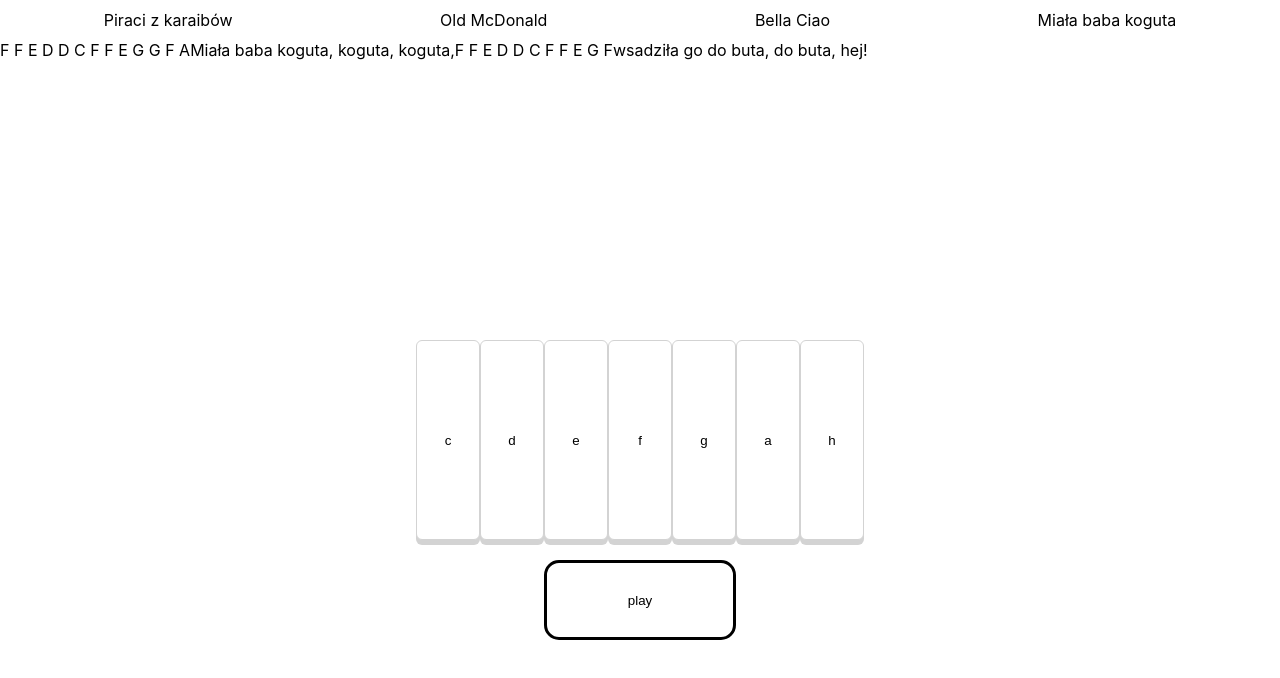
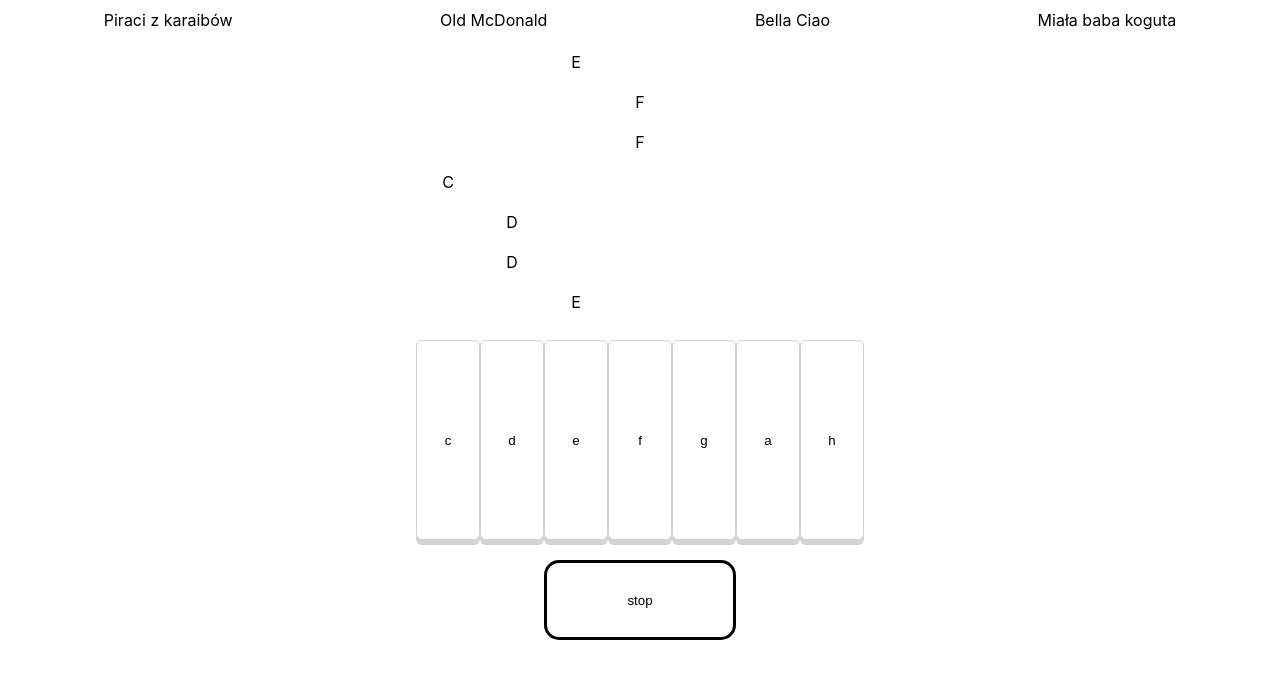
Before and after one commit to KamilSend/ekeyboard, a React (Create React App) app: page /Miala_baba_koguta in a window 1280 px wide. Both pictures are taken after a click on the button "play". Shown: the top 678 px of the page. Built offline with nearby package versions, Linux system fonts and the light colour scheme; what uifx would draw is missing.

Commit message:
letters from other songs

```diff
--- a/src/components/PlayButton.js
+++ b/src/components/PlayButton.js
@@ -2,7 +2,6 @@ import React from 'react'
 import './PlayButton.scss'
 import Song from './Song'
 import Songs from './Songs'
-
 
 class PlayButton extends React.Component{
 
@@ -11,15 +10,58 @@ class PlayButton extends React.Component{
     }
 
     handlePlayClick = () => {
+        //duration depends on song
+        const urlName = [...window.location.pathname]
+        urlName.shift()
+        urlName.shift()
+        urlName.shift()
+        urlName.shift()
+        urlName.shift()
+        urlName.shift()
+        urlName.shift()
+        urlName.shift()
+        urlName.shift()
+        urlName.shift()
+        urlName.shift()
+
+        const mySong = urlName.join("")
+
+        let duration
+
+        if(mySong==="Old_McDonald"){
+            duration = 9000
+        }else if (mySong==="Miala_baba_koguta") {
+            duration =11000
+        }else {
+            duration = 9000
+        }
+
+        //clearTimeout which might be set from click before
+        clearTimeout(this.turnOffactive);
+
+        //start or stop playing
         this.setState({
             active: !this.state.active
         })
+        //set interval to change button to "play" when stop playing
+        this.turnOffactive = setTimeout(() => {
+            this.setState(() => ({active: false}))
+        }, duration);
+
+        // e.target.classList.contains(this.myClass)
+        // OldMcDonald
     }
 
     handleNavLinkClick = () => {
+        //change status to false when changing songs to prevent running new song before clicking play
         this.setState({
             active: false
         })
+    }
+
+    componentWillUnmount() {
+        //clear timeout when component will unmount
+        clearTimeout(this.turnOffactive);
     }
 
     render(){
@@ -28,18 +70,10 @@ class PlayButton extends React.Component{
                 <Songs handleNavLinkClick={this.handleNavLinkClick}/>
                 {this.state.active?<Song play={this.state.active}/>:null}
 
-                <button onClick={this.handlePlayClick} className="PlayButton">play</button>
+                <button onClick={this.handlePlayClick} className="PlayButton">{!this.state.active?'play':'stop'}</button>
             </>
         )
     }
 }
 
-
-// const PlayButton = () => {
-//
-//         return(
-//             <button className="PlayButton">play</button>
-//         )
-//     }
-
 export default PlayButton
--- a/src/components/Song.js
+++ b/src/components/Song.js
@@ -4,23 +4,19 @@ import Piraci_z_karaibow from "../songs/Piraci_z_karaibow";
 import Old_McDonald from '../songs/Old_McDonald'
 import Bella_ciao from '../songs/Bella_ciao'
 import Miala_baba_koguta from '../songs/Miala_baba_koguta'
-import {BrowserRouter, Route, Switch} from 'react-router-dom';
+import {Route, Switch} from 'react-router-dom';
 
 class Song extends React.Component{
 
     render(){
         return(
             <>
-                {/*{this.props.play?<Piraci_z_karaibow/>:null}*/}
-
-                {/*<BrowserRouter basename={process.env.PUBLIC_URL}>*/}
                         <Switch>
                             <Route path="/Piraci_z_karaibow" exact component={Piraci_z_karaibow}/>
                             <Route path="/Old_McDonald" exact component={Old_McDonald}/>
                             <Route path="/Bella_ciao" exact component={Bella_ciao}/>
                             <Route path="/Miala_baba_koguta" exact component={Miala_baba_koguta}/>
                         </Switch>
-                {/*</BrowserRouter>*/}
             </>
         )
     }
--- a/src/components/Song.scss
+++ b/src/components/Song.scss
@@ -1,6 +1,8 @@
 $base-color: #c6538c;
-$lettersYup:-35vh;
-$lettersYdown:1200px;
+$lettersYup:-34vh;
+$lettersYdown:90vh;
+$duration:9s;
+$babaDuration:15s;
 
 .animationLettersWrapper{
   display: flex;
@@ -16,38 +18,80 @@ $lettersYdown:1200px;
 
 .C{
   transform: translate(-15vw, $lettersYup);
-  animation: CDown  9s linear
+  animation-name: CDown;
+  animation-duration: $duration;
+  animation-timing-function: linear;
 }
+
+//.C.baba{
+//  animation-duration: $babaDuration;
+//}
 
 .D{
   transform: translate(-10vw, $lettersYup);
-  animation: DDown  9s linear
+  animation-name: DDown;
+  animation-duration: $duration;
+  animation-timing-function: linear;
 }
+
+//.D.baba{
+//  animation-duration: $babaDuration;
+//}
 
 .E{
   transform: translate(-5vw, $lettersYup);
-  animation: DDown  9s linear
+  animation-name: EDown;
+  animation-duration: $duration;
+  animation-timing-function: linear;
 }
+
+//.E.baba{
+//  animation-duration: $babaDuration;
+//}
 
 .F{
   transform: translate(0, $lettersYup);
-  animation: FDown  9s linear
+  animation-name: FDown;
+  animation-duration: $duration;
+  animation-timing-function: linear;
 }
+
+//.F.baba{
+//  animation-duration: $babaDuration;
+//}
 
 .G{
   transform: translate(5vw, $lettersYup);
-  animation: GDown  9s linear
+  animation-name: GDown;
+  animation-duration: $duration;
+  animation-timing-function: linear;
 }
+
+//.G.baba{
+//  animation-duration: $babaDuration;
+//}
 
 .A{
   transform: translate(10vw, $lettersYup);
-  animation: ADown  9s linear
+  animation-name: ADown;
+  animation-duration: $duration;
+  animation-timing-function: linear;
 }
+
+//.A.baba{
+//  animation-duration: $babaDuration;
+//}
 
 .H{
   transform: translate(15vw, $lettersYup);
-  animation: ADown  9s linear
+  animation-name: HDown;
+  animation-duration: $duration;
+  animation-timing-function: linear;
 }
+
+//.H.baba{
+//  animation-duration: $babaDuration;
+//}
 
 
 
--- a/src/songs/Miala_baba_koguta.js
+++ b/src/songs/Miala_baba_koguta.js
@@ -1,14 +1,37 @@
 import React from 'react'
-
+import './Miala_baba_koguta.scss'
 
 const Miala_baba_koguta = () => {
 
     return(
         <>
-            <span className="letter">F F E D D C F F E G G F A</span>
-            <span>Miała baba koguta, koguta, koguta,</span>
-            <span className="letter">F F E D D C F F E G F</span>
-            <span>wsadziła go do buta, do buta, hej!</span>
+            <div className="animationLettersWrapper songContainer">
+                <span className="animationLetter baba F">F</span>
+                <span className="animationLetter baba F">F</span>
+                <span className="animationLetter baba E">E</span>
+                <span className="animationLetter baba D">D</span>
+                <span className="animationLetter baba D">D</span>
+                <span className="animationLetter baba C">C</span>
+                <span className="animationLetter baba F">F</span>
+                <span className="animationLetter baba F">F</span>
+                <span className="animationLetter baba E">E</span>
+                <span className="animationLetter baba G">G</span>
+                <span className="animationLetter baba G">G</span>
+                <span className="animationLetter baba F">F</span>
+                <span className="animationLetter baba A">A</span>
+                <span className="animationLetter baba A"></span>
+                <span className="animationLetter baba F">F</span>
+                <span className="animationLetter baba F">F</span>
+                <span className="animationLetter baba E">E</span>
+                <span className="animationLetter baba D">D</span>
+                <span className="animationLetter baba D">D</span>
+                <span className="animationLetter baba C">C</span>
+                <span className="animationLetter baba F">F</span>
+                <span className="animationLetter baba F">F</span>
+                <span className="animationLetter baba E">E</span>
+                <span className="animationLetter baba G">G</span>
+                <span className="animationLetter baba F">F</span>
+            </div>
         </>
     )
 }
--- /dev/null
+++ b/src/songs/Miala_baba_koguta.scss
@@ -0,0 +1,61 @@
+$lettersYup:-34vh;
+$lettersYdown:140vh;
+$babaDuration:11s;
+
+.C.baba{
+  animation-duration: $babaDuration;
+}
+
+.D.baba{
+  animation-duration: $babaDuration;
+}
+
+.E.baba{
+  animation-duration: $babaDuration;
+}
+
+.F.baba{
+  animation-duration: $babaDuration;
+}
+
+.G.baba{
+  animation-duration: $babaDuration;
+}
+
+.A.baba{
+  animation-duration: $babaDuration;
+}
+
+.H.baba{
+  animation-duration: $babaDuration;
+}
+
+
+
+@keyframes CDown {
+  0%{transform: translate(-15vw, $lettersYup);}
+  100%{transform: translate(-15vw, $lettersYdown);}}
+
+@keyframes DDown {
+  0%{transform: translate(-10vw, $lettersYup);}
+  100%{transform: translate(-10vw, $lettersYdown);}}
+
+@keyframes EDown {
+  0%{transform: translate(-5vw, $lettersYup);}
+  100%{transform: translate(-5vw, $lettersYdown);}}
+
+@keyframes FDown {
+  0%{transform: translate(0, $lettersYup);}
+  100%{transform: translate(0, $lettersYdown);}}
+
+@keyframes GDown {
+  0%{transform: translate(5vw, $lettersYup);}
+  100%{transform: translate(5vw, $lettersYdown);}}
+
+@keyframes ADown {
+  0%{transform: translate(10vw, $lettersYup);}
+  100%{transform: translate(10vw, $lettersYdown);}}
+
+@keyframes HDown {
+  0%{transform: translate(15vw, $lettersYup);}
+  100%{transform: translate(15vw, $lettersYdown);}}
--- a/src/songs/Old_McDonald.js
+++ b/src/songs/Old_McDonald.js
@@ -1,18 +1,47 @@
 import React from 'react'
-
 
 const Old_McDonald = () => {
 
     return(
         <>
-            <span className="letter">F F F C D D C</span>
-            <span>Old MacDonald had a farm</span>
-            <span className="letter">A A G G F</span>
-            <span>Ee i ee i o</span>
-            <span className="letter">F F F C D D C</span>
-            <span>And on his farm he had some cows</span>
-            <span className="letter">A A G G F</span>
-            <span>Ee i ee i o</span>
+            <div className="animationLettersWrapper songContainer OldMcDonald">
+                <span className="animationLetter old F">F</span>
+                <span className="animationLetter old F">F</span>
+                <span className="animationLetter old F">F</span>
+                <span className="animationLetter old C">C</span>
+                <span className="animationLetter old D">D</span>
+                <span className="animationLetter old D">D</span>
+                <span className="animationLetter old C">C</span>
+                <span className="animationLetter old C"></span>
+                <span className="animationLetter old A">A</span>
+                <span className="animationLetter old A">A</span>
+                <span className="animationLetter old G">G</span>
+                <span className="animationLetter old G">G</span>
+                <span className="animationLetter old F">F</span>
+                <span className="animationLetter old C"></span>
+                <span className="animationLetter old F">F</span>
+                <span className="animationLetter old F">F</span>
+                <span className="animationLetter old F">F</span>
+                <span className="animationLetter old C">C</span>
+                <span className="animationLetter old D">D</span>
+                <span className="animationLetter old D">D</span>
+                <span className="animationLetter old C">C</span>
+                <span className="animationLetter old C"></span>
+                <span className="animationLetter old A">A</span>
+                <span className="animationLetter old A">A</span>
+                <span className="animationLetter old G">G</span>
+                <span className="animationLetter old G">G</span>
+                <span className="animationLetter old F">F</span>
+            </div>
+
+            {/*<span className="letter">F F F C D D C</span>*/}
+            {/*<span>Old MacDonald had a farm</span>*/}
+            {/*<span className="letter">A A G G F</span>*/}
+            {/*<span>Ee i ee i o</span>*/}
+            {/*<span className="letter">F F F C D D C</span>*/}
+            {/*<span>And on his farm he had some cows</span>*/}
+            {/*<span className="letter">A A G G F</span>*/}
+            {/*<span>Ee i ee i o</span>*/}
         </>
     )
 }
--- a/src/songs/Piraci_z_karaibow.js
+++ b/src/songs/Piraci_z_karaibow.js
@@ -27,7 +27,6 @@ const Piraci_z_karaibow = () => {
                 <span className="animationLetter C">C</span>
                 <span className="animationLetter D">D</span>
             </div>
-
         </>
     )
 }
```
